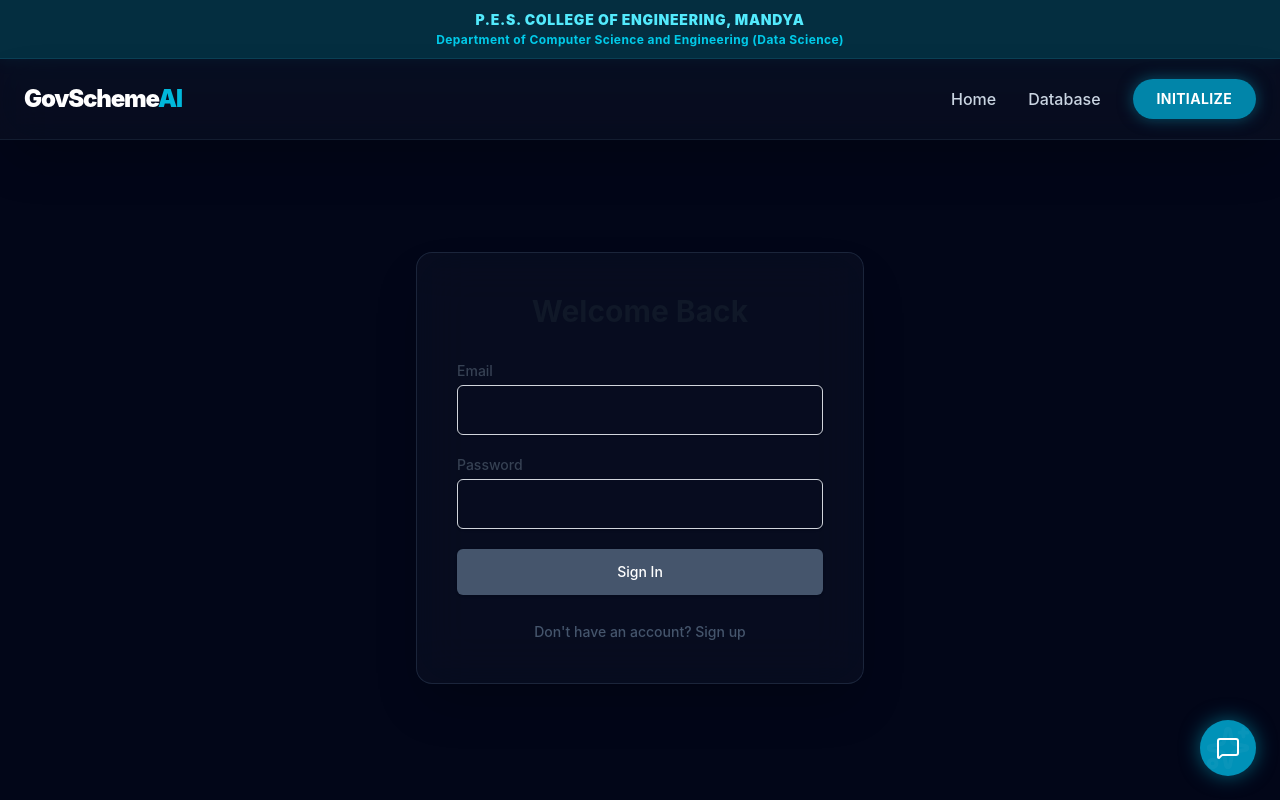
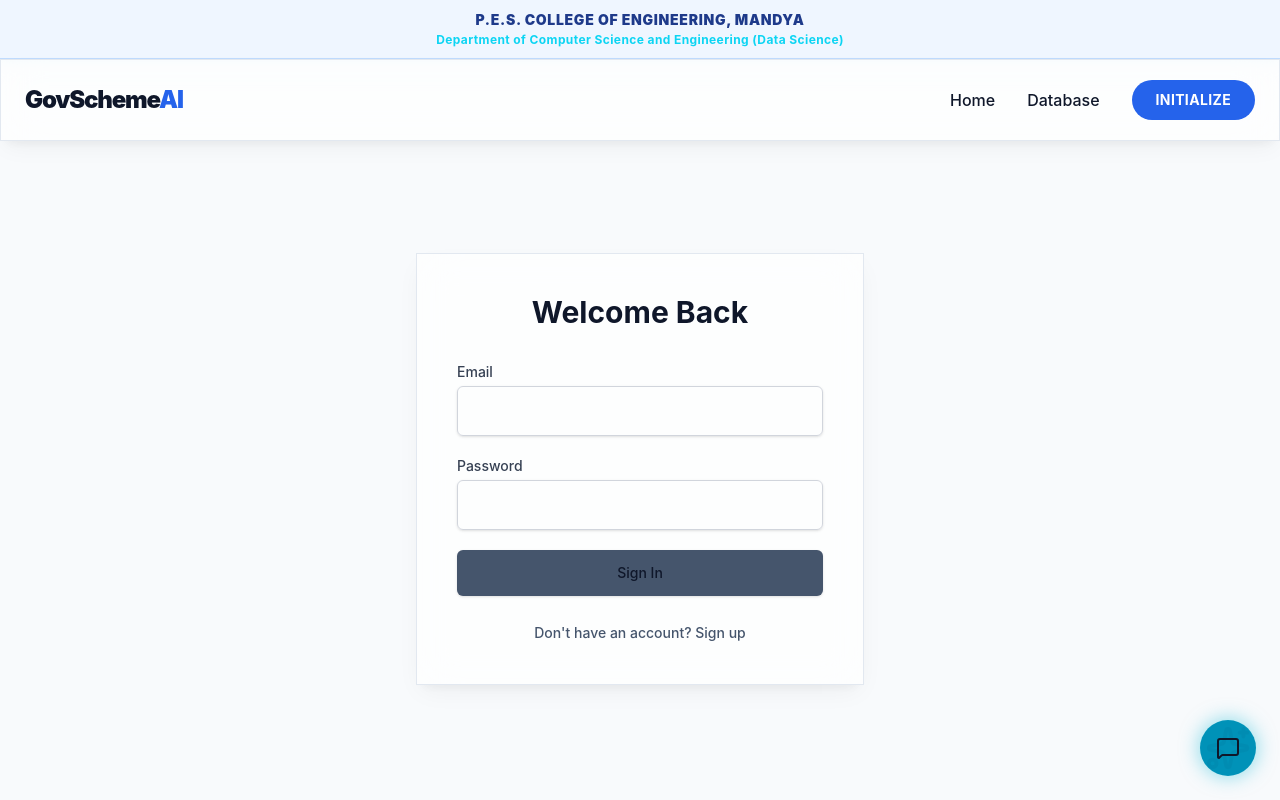
Before and after one commit to Pallavi-18-rgb/AI_Government_Scheme_Recommender, a React app in the folder frontend/: page /login in a window 1280 px wide. Built offline with nearby package versions, Linux system fonts and the light colour scheme; the HTML template or start-up script is replaced by a standard one.

Commit message:
Update layout theme to clean professional Light Mode

```diff
--- a/frontend/src/index.css
+++ b/frontend/src/index.css
@@ -2,21 +2,101 @@
 
 @layer base {
   body {
-    @apply bg-slate-950 text-slate-100 antialiased selection:bg-cyan-500 selection:text-white;
+    background-color: #f8fafc !important;
+    color: #1e293b !important;
     font-family: 'Inter', system-ui, sans-serif;
+  }
+
+  /* Global text overrides */
+  h1, h2, h3, h4, h5, h6 {
+    color: #0f172a !important;
+  }
+
+  p, span, label {
+    color: #475569;
+  }
+
+  .text-slate-100, .text-slate-200, .text-slate-300, .text-white {
+    color: #0f172a !important;
+  }
+
+  .text-slate-400, .text-slate-500 {
+    color: #64748b !important;
+  }
+
+  /* Background overrides */
+  .bg-slate-950 {
+    background-color: #f8fafc !important;
+  }
+
+  .bg-slate-900, .bg-slate-900\/50, .bg-slate-900\/80 {
+    background-color: #ffffff !important;
+  }
+
+  .bg-slate-800, .bg-slate-800\/50, .bg-slate-800\/80 {
+    background-color: #f1f5f9 !important;
+  }
+
+  /* Sidebar and Nav background overrides */
+  aside.bg-slate-950\/80, aside {
+    background-color: #ffffff !important;
+    border-right-color: #e2e8f0 !important;
+  }
+
+  header {
+    border-bottom-color: #e2e8f0 !important;
+  }
+
+  /* Border overrides */
+  .border-slate-800\/60, .border-slate-700, .border-slate-700\/50, .border-slate-800\/50 {
+    border-color: #e2e8f0 !important;
+  }
+
+  /* Accents (Cyan -> Blue) */
+  .text-cyan-400, .text-cyan-500 {
+    color: #2563eb !important;
+  }
+
+  .bg-cyan-950\/50, .bg-cyan-950\/80, .bg-cyan-950\/90 {
+    background-color: #eff6ff !important;
+  }
+
+  .border-cyan-800\/50, .border-cyan-900\/50, .border-cyan-900\/60 {
+    border-color: #bfdbfe !important;
+  }
+
+  .text-cyan-300 {
+    color: #1e3a8a !important;
+  }
+
+  /* Button text should remain white! */
+  button.glass-button, a.glass-button, .glass-button {
+    color: #ffffff !important;
+    background-color: #2563eb !important;
+  }
+
+  button.glass-button:hover, a.glass-button:hover, .glass-button:hover {
+    background-color: #1d4ed8 !important;
   }
 }
 
 @layer components {
   .glass-panel {
-    @apply bg-slate-900/40 backdrop-blur-xl border border-slate-700/50 rounded-2xl shadow-2xl;
-  }
-
-  .glass-button {
-    @apply bg-cyan-600/90 hover:bg-cyan-500 text-white shadow-[0_0_15px_rgba(8,145,178,0.5)] transition-all duration-300;
+    background-color: rgba(255, 255, 255, 0.7) !important;
+    backdrop-filter: blur(20px);
+    border: 1px solid #e2e8f0 !important;
+    box-shadow: 0 10px 25px -5px rgba(0, 0, 0, 0.05), 0 8px 10px -6px rgba(0, 0, 0, 0.05) !important;
   }
 
   .glass-input {
-    @apply bg-slate-800/50 border border-slate-700 rounded-lg focus:ring-2 focus:ring-cyan-500 focus:border-cyan-500 text-white placeholder-slate-400;
+    background-color: #ffffff !important;
+    border: 1px solid #cbd5e1 !important;
+    color: #0f172a !important;
+  }
+
+  .glass-input:focus {
+    border-color: #2563eb !important;
+    outline: none;
+    box-shadow: 0 0 0 2px rgba(37, 99, 235, 0.2) !important;
   }
 }
```
